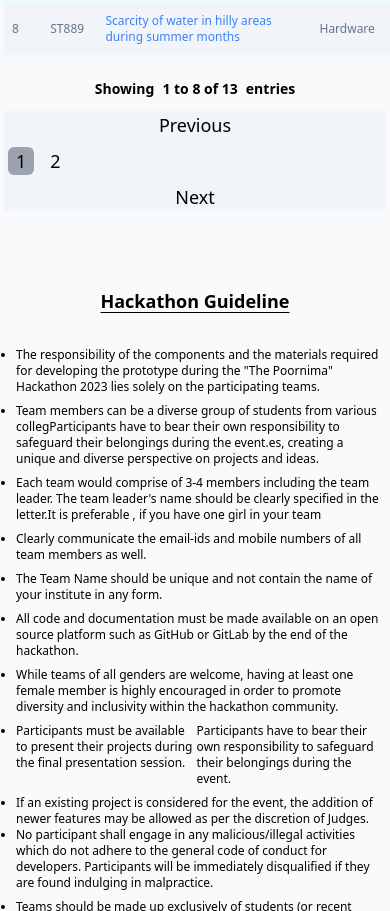
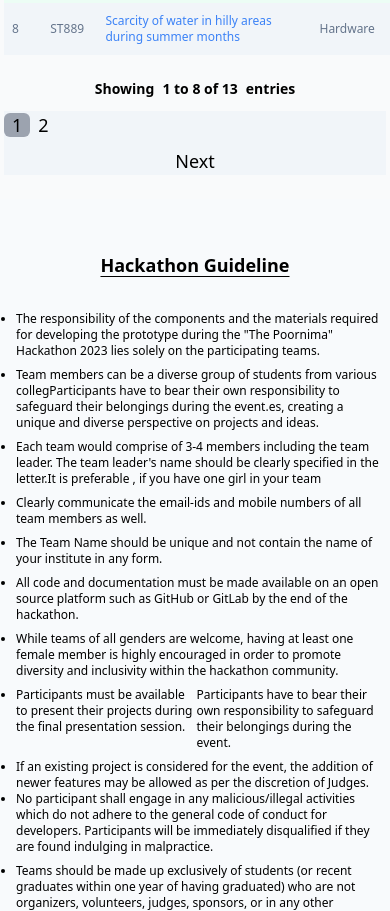
Before and after one commit to kHAPPY2004/hackathon_2023, a Next.js app: page / in a window 390 px wide. Shown: the part 1410-2321 px from the top of the page. Built offline with nearby package versions, Linux system fonts and the light colour scheme.

Commit message:
updating pagination to showing dynamically pages

```diff
--- a/components/Pagination.js
+++ b/components/Pagination.js
@@ -1,31 +1,70 @@
+import React from "react";
 import { Link as ScrollLink } from "react-scroll";
 
-const Pagination = ({
-  items,
-  pageSize,
-  currentPage,
-  onPageChange,
-  onPrev,
-  onNext,
-}) => {
+const Pagination = ({ items, pageSize, currentPage, onPageChange }) => {
   const pagesCount = Math.ceil(items / pageSize);
-  if (pagesCount === 1) return null;
-  const pages = Array.from({ length: pagesCount }, (_, i) => i + 1);
 
-  return (
-    <div className="xl:flex xl:space-x-2 mt-3 xl:mt-0 font-medium text-lg cursor-pointer bg-slate-100 dark:bg-slate-600 dark:xl:bg-transparent xl:bg-transparent">
+  if (pagesCount <= 1) return null;
+
+  const visiblePageCount = 3; // Adjust this number to change the number of visible pages in the middle
+  const halfVisiblePages = Math.floor(visiblePageCount / 2);
+
+  let startPage, endPage;
+  if (pagesCount <= visiblePageCount) {
+    startPage = 1;
+    endPage = pagesCount;
+  } else if (currentPage <= halfVisiblePages) {
+    startPage = 1;
+    endPage = visiblePageCount;
+  } else if (currentPage + halfVisiblePages >= pagesCount) {
+    startPage = pagesCount - visiblePageCount + 1;
+    endPage = pagesCount;
+  } else {
+    startPage = currentPage - halfVisiblePages;
+    endPage = currentPage + halfVisiblePages;
+  }
+
+  const pages = [];
+
+  if (currentPage > 1) {
+    pages.push(
       <ScrollLink
         className="hover:text-gray-800 px-2 xl:px-0 dark:hover:text-gray-200 flex justify-center md:justify-start my-2 xl:my-0"
-        onClick={() => onPrev()}
+        onClick={() => onPageChange(currentPage - 1)}
         to="problem_statement1"
         smooth={true}
         duration={500}
+        key="prev"
       >
         Previous
       </ScrollLink>
-      <div className="overflow-auto mx-1 xl:w-full flex justify-start">
-        <div className="flex space-x-2">
-          {pages.map((page) => (
+    );
+  }
+
+  if (startPage > 1) {
+    pages.push(
+      <ScrollLink
+        className="border px-2 rounded-md hover:bg-gray-300 border-black dark:border-white dark:hover:bg-gray-600"
+        onClick={() => onPageChange(1)}
+        to="problem_statement1"
+        smooth={true}
+        duration={500}
+        key={1}
+      >
+        1
+      </ScrollLink>
+    );
+    if (startPage > 2) {
+      pages.push(
+        <span className="text-gray-400" key="start-ellipsis">
+          ...
+        </span>
+      );
+    }
+  }
+
+  for (let page = startPage; page <= endPage; page++) {
+    pages.push(
       <ScrollLink
         className={`${currentPage === page ? "bg-gray-400 " : ""}${
           currentPage === page && "dark:bg-blue-300"
@@ -38,18 +77,49 @@
       >
         {page}
       </ScrollLink>
-          ))}
-        </div>
-      </div>
+    );
+  }
+
+  if (endPage < pagesCount) {
+    if (endPage < pagesCount - 1) {
+      pages.push(
+        <span className="text-gray-400" key="end-ellipsis">
+          ...
+        </span>
+      );
+    }
+    pages.push(
       <ScrollLink
-        className="hover:text-gray-800 px-2 xl:px-0 dark:hover:text-gray-200 flex justify-center md:justify-start my-2 xl:my-0"
-        onClick={() => onNext()}
+        className="border px-2 rounded-md hover:bg-gray-300 border-black dark:border-white dark:hover:bg-gray-600"
+        onClick={() => onPageChange(pagesCount)}
         to="problem_statement1"
         smooth={true}
         duration={500}
+        key={pagesCount}
+      >
+        {pagesCount}
+      </ScrollLink>
+    );
+  }
+
+  if (currentPage < pagesCount) {
+    pages.push(
+      <ScrollLink
+        className="hover:text-gray-800 px-2 xl:px-0 dark:hover:text-gray-200 flex justify-center md:justify-start my-2 xl:my-0"
+        onClick={() => onPageChange(currentPage + 1)}
+        to="problem_statement1"
+        smooth={true}
+        duration={500}
+        key="next"
       >
         Next
       </ScrollLink>
+    );
+  }
+
+  return (
+    <div className="select-none pagination-container xl:flex xl:space-x-2 mt-3 xl:mt-0 font-medium text-lg cursor-pointer bg-slate-100 dark:bg-slate-600 dark:xl:bg-transparent xl:bg-transparent">
+      {pages}
     </div>
   );
 };
```
Lines whose indentation alone changed are shown as unchanged.
